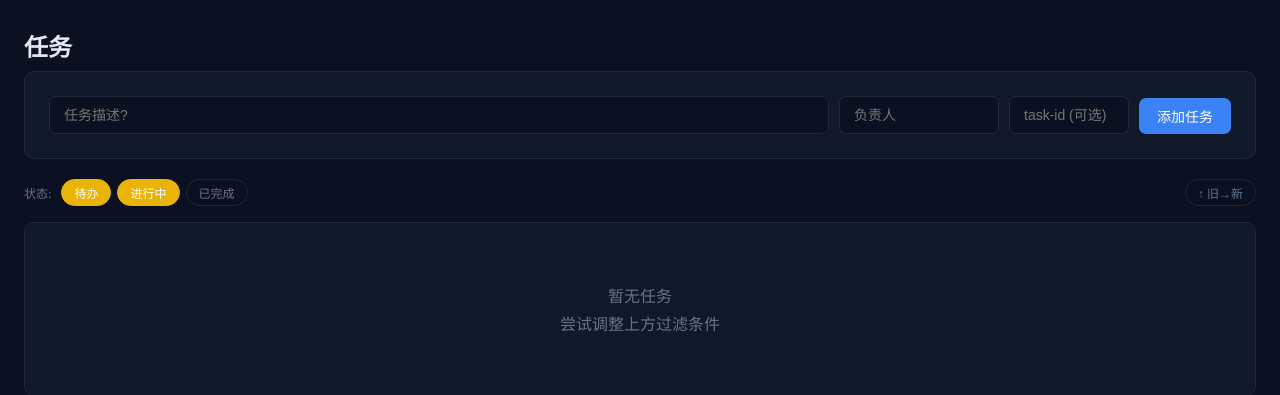
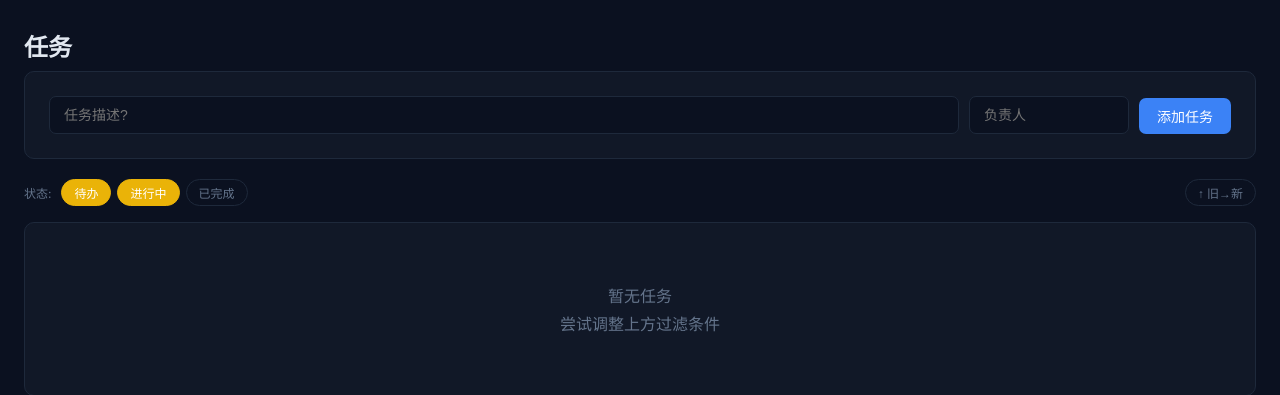
Before and after one commit to with007/loop-engineering, a FastAPI app: page /tasks in a window 1280 px wide. Shown: the part 101-496 px from the top of the page. Run offline with FastAPI, Linux system fonts and the light colour scheme; some libraries are stand-ins or nearby versions.

Commit message:
WIP: 合入 agent/with/0d3e52c8-pid… 前的本地改动

```diff
--- a/src/loop_engineering/server/templates/tasks.html
+++ b/src/loop_engineering/server/templates/tasks.html
@@ -12,9 +12,6 @@
                 <div class="form-group" style="max-width: 160px;">
                     <input name="assignee" placeholder="负责人" required value="{{ agent_name }}">
                 </div>
-                <div class="form-group" style="max-width: 120px;">
-                    <input name="task_id" placeholder="task-id (可选)" pattern="[a-f0-9]{8}" title="8位十六进制">
-                </div>
                 <input type="hidden" name="order" value="{{ order }}">
                 <input type="hidden" name="status" value="{{ status }}">
                 <button type="submit" class="btn btn-primary">添加任务</button>
```
Also changed, not shown: tasks.md (+1 -1 lines), 1 other file.
